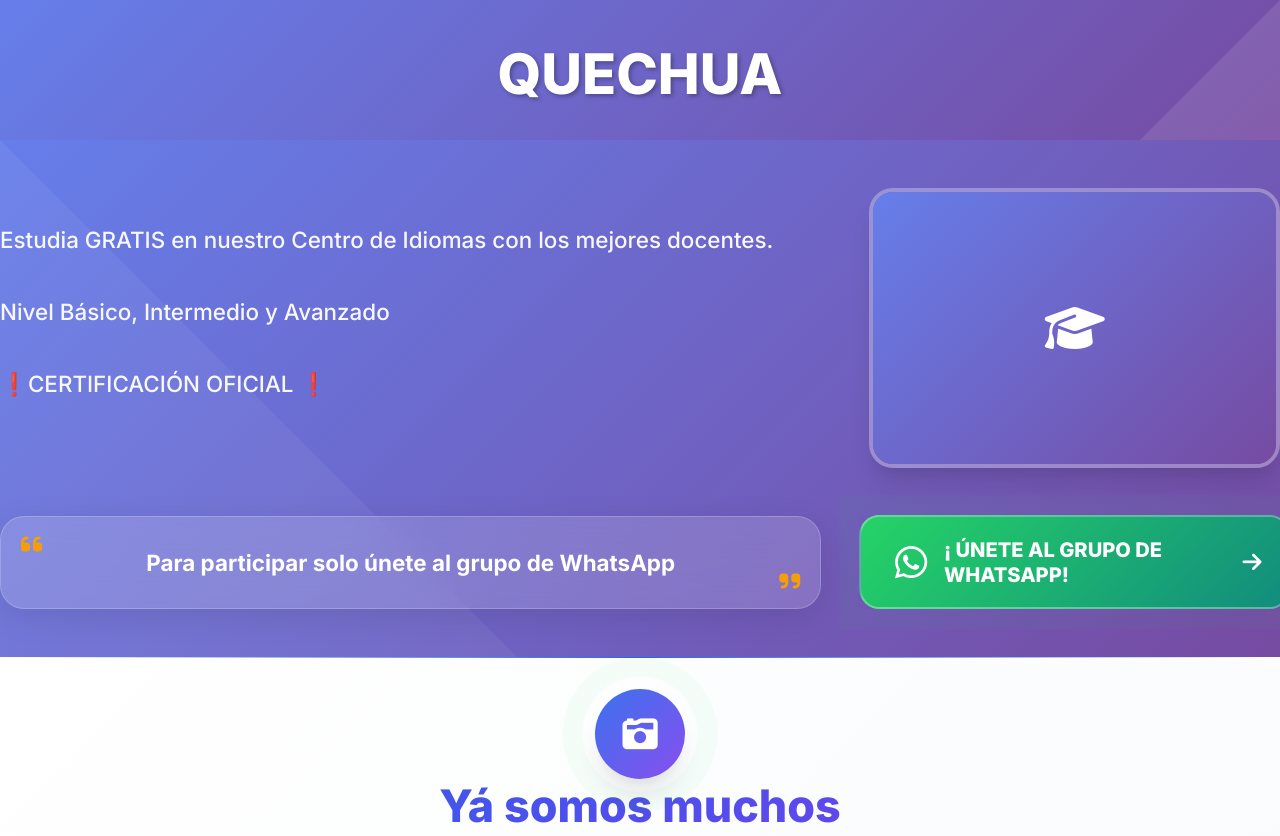
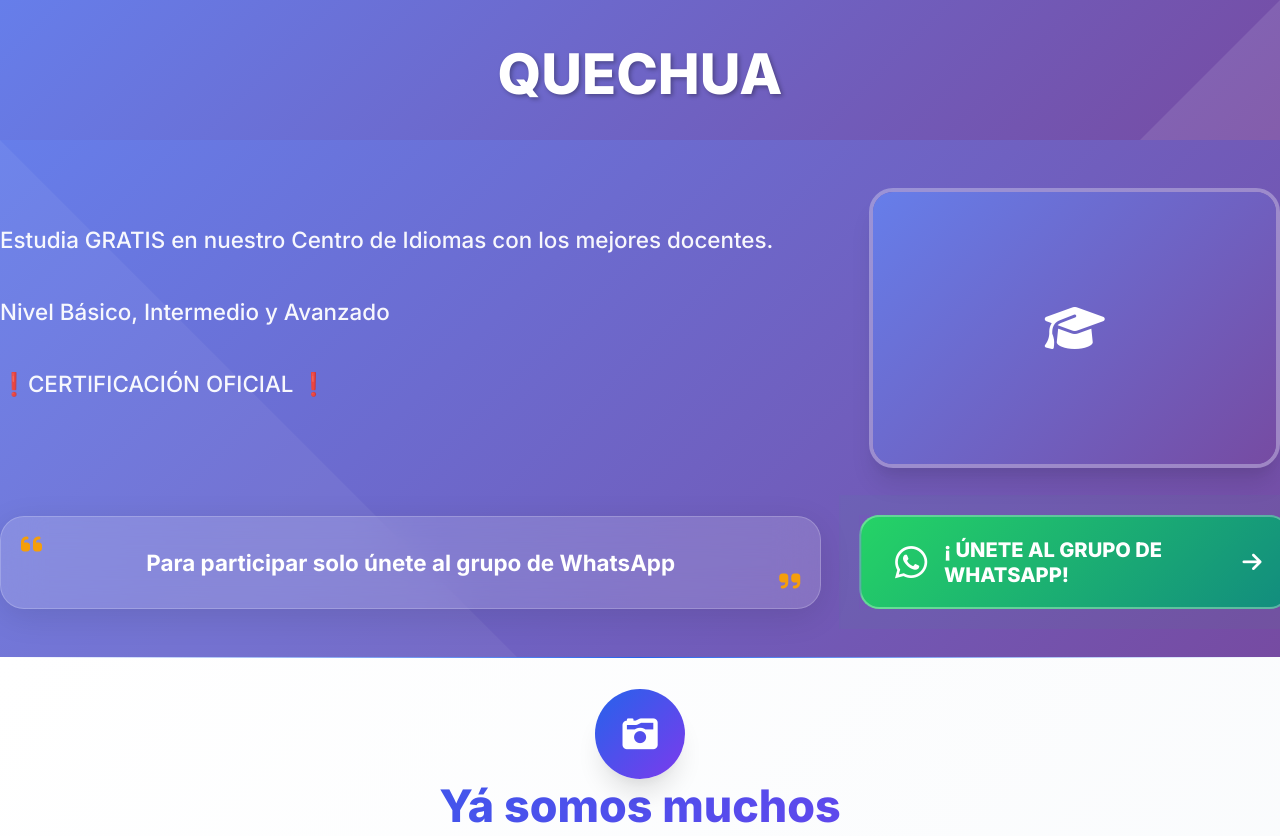
Before and after one commit to Edisonqc/LandingPage, a plain HTML site: page index.html in a window 1280 px wide. Shown: the top 836 px of the page. Drawn offline with Linux system fonts and the light colour scheme; no server answers.

Commit message:
Add files via upload

```diff
--- a/css/landing.css
+++ b/css/landing.css
@@ -649,7 +649,7 @@ a{
     z-index: 2;
 }
 
-.section-icon::before {
+/* .section-icon::before {
     content: '';
     position: absolute;
     width: 110px;
@@ -658,7 +658,7 @@ a{
     border-radius: 50%;
     z-index: -1;
     animation: pulse 2s infinite;
-}
+} */
 
 .carrusel-title {
     font-size: 2.8rem;
```
